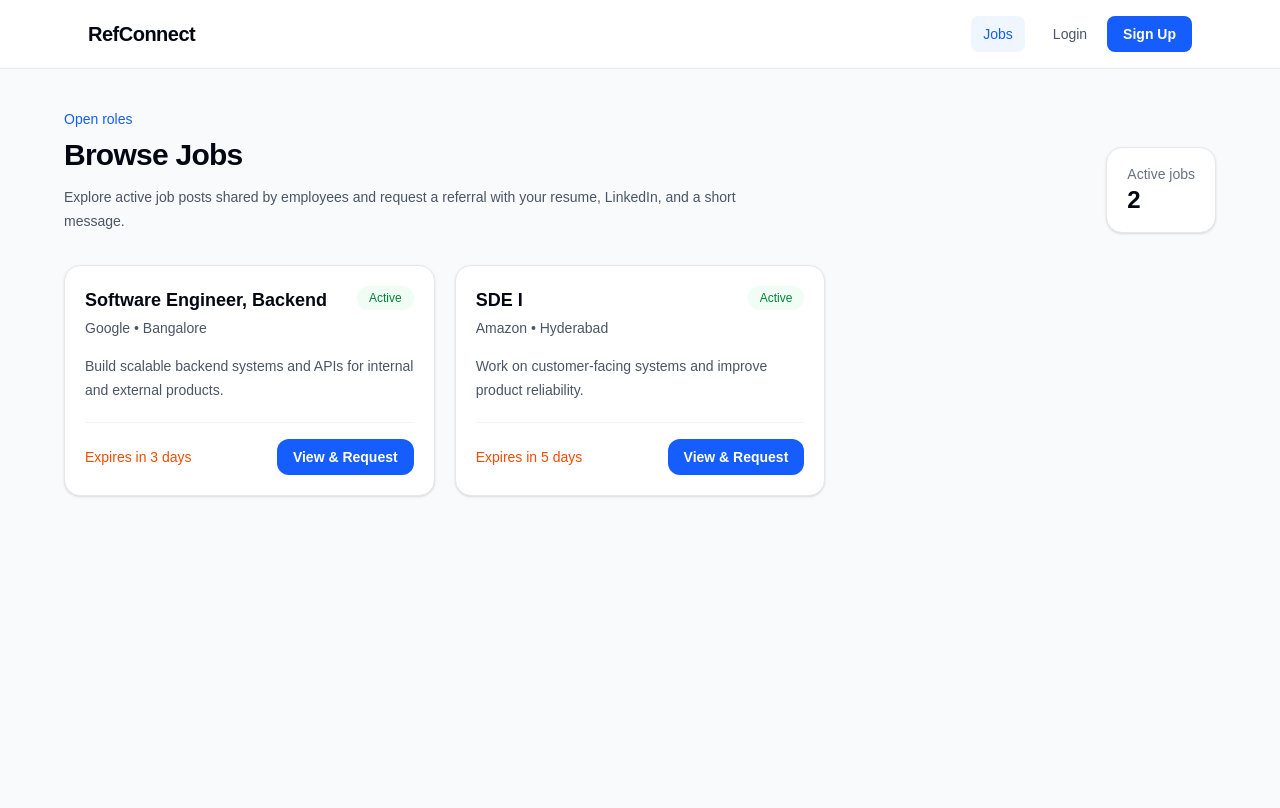
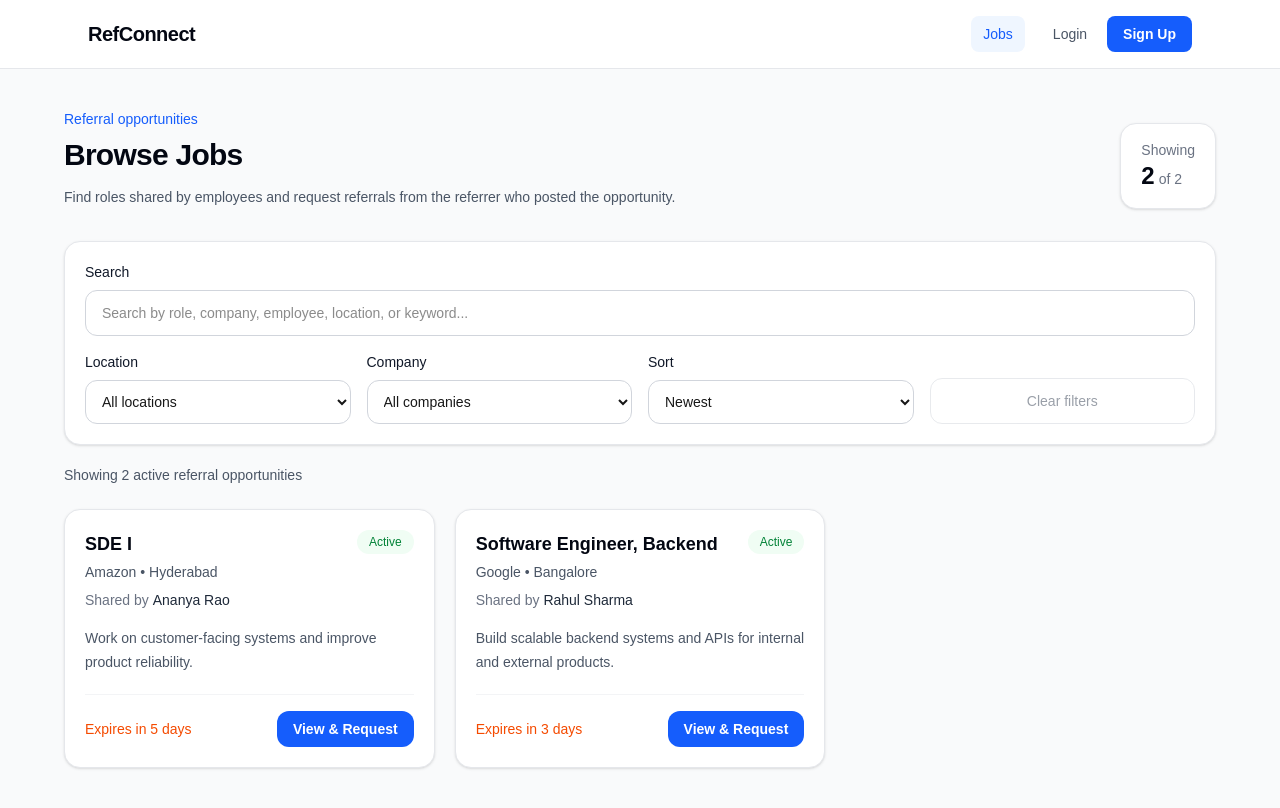
Before and after one commit to Prithvi2050/Refconnect, a Next.js app: page /jobs in a window 1280 px wide. Shown: the top 808 px of the page. Built offline with nearby package versions, Linux system fonts and the light colour scheme.

Commit message:
Add search and filters to jobs page

```diff
--- a/app/components/JobCard.tsx
+++ b/app/components/JobCard.tsx
@@ -12,12 +12,16 @@ type Job = {
   daysLeft: number;
   expiresAt?: string;
   status: JobStatus;
+  createdAt?: string;
   createdByName?: string;
+  createdByEmail?: string;
 };
 
 export default function JobCard({ job }: { job: Job }) {
   const expiryText =
     job.daysLeft === 1 ? "Expires in 1 day" : `Expires in ${job.daysLeft} days`;
+
+  const referrerName = job.createdByName || "RefConnect referrer";
 
   return (
     <div className="rounded-2xl border border-gray-200 bg-white p-5 shadow-sm transition hover:-translate-y-0.5 hover:shadow-md">
@@ -28,6 +32,11 @@ export default function JobCard({ job }: { job: Job }) {
           <p className="mt-1 text-sm text-gray-600">
             {job.company} • {job.location || "Remote"}
           </p>
+
+          <p className="mt-2 text-sm text-gray-500">
+            Shared by{" "}
+            <span className="font-medium text-gray-800">{referrerName}</span>
+          </p>
         </div>
 
         <span className="rounded-full bg-green-50 px-3 py-1 text-xs font-medium text-green-700">
@@ -35,7 +44,7 @@ export default function JobCard({ job }: { job: Job }) {
         </span>
       </div>
 
-      <p className="mt-4 line-clamp-2 text-sm leading-6 text-gray-600">
+      <p className="mt-4 min-h-12 text-sm leading-6 text-gray-600">
         {job.description ||
           "This role was shared by an employee. Open the details page to review the job and request a referral."}
       </p>
--- a/app/dashboard/employee/page.tsx
+++ b/app/dashboard/employee/page.tsx
@@ -18,6 +18,7 @@ type Job = {
   daysLeft: number;
   expiresAt?: string;
   status: JobStatus;
+  createdAt?: string;
   createdById?: string;
   createdByName?: string;
   createdByEmail?: string;
@@ -124,7 +125,7 @@ const initialRequests: ReferralRequest[] = [
 
 function getRequestStatusClasses(status: RequestStatus) {
   if (status === "pending") return "bg-yellow-100 text-yellow-700";
-  if (status === "approved") return "bg-green-100 text-green-700";
+  if (status === "approved") return "bg-green-100 text-green-0";
   if (status === "applied") return "bg-blue-100 text-blue-700";
   return "bg-red-100 text-red-700";
 }
@@ -247,9 +248,10 @@ const newJob: Job = {
   daysLeft: 7,
   expiresAt: createExpiryDate(),
   status: "active",
-  createdById: currentUser?.id,
-  createdByName: currentUser?.name,
-  createdByEmail: currentUser?.email,
+  createdAt: new Date().toISOString(),
+  createdById: currentUser.id,
+  createdByName: currentUser.name,
+  createdByEmail: currentUser.email,
 };
     saveJobs([newJob, ...jobs]);
 
--- a/app/jobs/page.tsx
+++ b/app/jobs/page.tsx
@@ -1,9 +1,10 @@
 "use client";
 
-import { useEffect, useState } from "react";
+import { useEffect, useMemo, useState } from "react";
 import JobCard from "../components/JobCard";
 
 type JobStatus = "active" | "expired";
+type SortOption = "newest" | "expiring" | "company";
 
 type Job = {
   id: string;
@@ -15,6 +16,7 @@ type Job = {
   daysLeft: number;
   expiresAt?: string;
   status: JobStatus;
+  createdAt?: string;
   createdById?: string;
   createdByName?: string;
   createdByEmail?: string;
@@ -31,6 +33,8 @@ const fallbackJobs: Job[] = [
       "Build scalable backend systems and APIs for internal and external products.",
     daysLeft: 3,
     status: "active",
+    createdAt: "2026-05-01T10:00:00.000Z",
+    createdByName: "Rahul Sharma",
   },
   {
     id: "2",
@@ -42,6 +46,8 @@ const fallbackJobs: Job[] = [
       "Work on customer-facing systems and improve product reliability.",
     daysLeft: 5,
     status: "active",
+    createdAt: "2026-05-02T10:00:00.000Z",
+    createdByName: "Ananya Rao",
   },
 ];
 
@@ -67,8 +73,23 @@ const normalizeJobs = (jobList: Job[]): Job[] => {
   });
 };
 
+function getUniqueValues(jobs: Job[], field: "location" | "company") {
+  return Array.from(
+    new Set(
+      jobs
+        .map((job) => job[field])
+        .filter(Boolean)
+        .map((value) => value.trim())
+    )
+  ).sort((a, b) => a.localeCompare(b));
+}
+
 export default function JobsPage() {
   const [jobs, setJobs] = useState<Job[]>([]);
+  const [searchTerm, setSearchTerm] = useState("");
+  const [selectedLocation, setSelectedLocation] = useState("all");
+  const [selectedCompany, setSelectedCompany] = useState("all");
+  const [sortBy, setSortBy] = useState<SortOption>("newest");
 
   useEffect(() => {
     const savedJobs = localStorage.getItem("refconnect_jobs");
@@ -81,43 +102,207 @@ export default function JobsPage() {
     setJobs(normalizedJobs.filter((job) => job.status === "active"));
   }, []);
 
+  const locations = useMemo(() => getUniqueValues(jobs, "location"), [jobs]);
+  const companies = useMemo(() => getUniqueValues(jobs, "company"), [jobs]);
+
+  const filteredJobs = useMemo(() => {
+    const normalizedSearch = searchTerm.trim().toLowerCase();
+
+    const filtered = jobs.filter((job) => {
+      const matchesSearch =
+        !normalizedSearch ||
+        [
+          job.title,
+          job.company,
+          job.location,
+          job.description,
+          job.createdByName,
+          job.createdByEmail,
+        ]
+          .filter(Boolean)
+          .join(" ")
+          .toLowerCase()
+          .includes(normalizedSearch);
+
+      const matchesLocation =
+        selectedLocation === "all" || job.location === selectedLocation;
+
+      const matchesCompany =
+        selectedCompany === "all" || job.company === selectedCompany;
+
+      return matchesSearch && matchesLocation && matchesCompany;
+    });
+
+    return filtered.sort((a, b) => {
+      if (sortBy === "expiring") {
+        return a.daysLeft - b.daysLeft;
+      }
+
+      if (sortBy === "company") {
+        return a.company.localeCompare(b.company);
+      }
+
+      const aTime = a.createdAt
+        ? new Date(a.createdAt).getTime()
+        : Number(a.id) || 0;
+
+      const bTime = b.createdAt
+        ? new Date(b.createdAt).getTime()
+        : Number(b.id) || 0;
+
+      return bTime - aTime;
+    });
+  }, [jobs, searchTerm, selectedLocation, selectedCompany, sortBy]);
+
+  const clearFilters = () => {
+    setSearchTerm("");
+    setSelectedLocation("all");
+    setSelectedCompany("all");
+    setSortBy("newest");
+  };
+
+  const hasActiveFilters =
+    searchTerm || selectedLocation !== "all" || selectedCompany !== "all";
+
   return (
     <main className="min-h-screen bg-gray-50 px-6 py-10">
       <div className="mx-auto max-w-6xl">
         <div className="flex flex-col gap-4 md:flex-row md:items-end md:justify-between">
           <div>
-            <p className="text-sm font-medium text-blue-600">Open roles</p>
+            <p className="text-sm font-medium text-blue-600">
+              Referral opportunities
+            </p>
 
             <h1 className="mt-2 text-3xl font-bold tracking-tight text-gray-950">
               Browse Jobs
             </h1>
 
             <p className="mt-3 max-w-2xl text-sm leading-6 text-gray-600">
-              Explore active job posts shared by employees and request a
-              referral with your resume, LinkedIn, and a short message.
+              Find roles shared by employees and request referrals from the
+              referrer who posted the opportunity.
             </p>
           </div>
 
           <div className="rounded-2xl border border-gray-200 bg-white px-5 py-4 shadow-sm">
-            <p className="text-sm text-gray-500">Active jobs</p>
-            <p className="text-2xl font-bold text-gray-950">{jobs.length}</p>
+            <p className="text-sm text-gray-500">Showing</p>
+            <p className="text-2xl font-bold text-gray-950">
+              {filteredJobs.length}
+              <span className="ml-1 text-sm font-medium text-gray-500">
+                of {jobs.length}
+              </span>
+            </p>
           </div>
         </div>
 
-        {jobs.length === 0 ? (
-          <div className="mt-10 rounded-2xl border border-dashed border-gray-300 bg-white p-10 text-center">
+        <section className="mt-8 rounded-2xl border border-gray-200 bg-white p-5 shadow-sm">
+          <div>
+            <label className="mb-2 block text-sm font-medium text-gray-900">
+              Search
+            </label>
+
+            <input
+              value={searchTerm}
+              onChange={(e) => setSearchTerm(e.target.value)}
+              className="w-full rounded-xl border border-gray-300 px-4 py-3 text-sm outline-none focus:border-blue-600"
+              placeholder="Search by role, company, employee, location, or keyword..."
+            />
+          </div>
+
+          <div className="mt-4 grid gap-4 md:grid-cols-4">
+            <div>
+              <label className="mb-2 block text-sm font-medium text-gray-900">
+                Location
+              </label>
+
+              <select
+                value={selectedLocation}
+                onChange={(e) => setSelectedLocation(e.target.value)}
+                className="w-full rounded-xl border border-gray-300 px-3 py-3 text-sm outline-none focus:border-blue-600"
+              >
+                <option value="all">All locations</option>
+                {locations.map((location) => (
+                  <option key={location} value={location}>
+                    {location}
+                  </option>
+                ))}
+              </select>
+            </div>
+
+            <div>
+              <label className="mb-2 block text-sm font-medium text-gray-900">
+                Company
+              </label>
+
+              <select
+                value={selectedCompany}
+                onChange={(e) => setSelectedCompany(e.target.value)}
+                className="w-full rounded-xl border border-gray-300 px-3 py-3 text-sm outline-none focus:border-blue-600"
+              >
+                <option value="all">All companies</option>
+                {companies.map((company) => (
+                  <option key={company} value={company}>
+                    {company}
+                  </option>
+                ))}
+              </select>
+            </div>
+
+            <div>
+              <label className="mb-2 block text-sm font-medium text-gray-900">
+                Sort
+              </label>
+
+              <select
+                value={sortBy}
+                onChange={(e) => setSortBy(e.target.value as SortOption)}
+                className="w-full rounded-xl border border-gray-300 px-3 py-3 text-sm outline-none focus:border-blue-600"
+              >
+                <option value="newest">Newest</option>
+                <option value="expiring">Expiring soon</option>
+                <option value="company">Company A-Z</option>
+              </select>
+            </div>
+
+            <div className="flex items-end">
+              <button
+                onClick={clearFilters}
+                disabled={!hasActiveFilters}
+                className="w-full rounded-xl border border-gray-300 px-4 py-3 text-sm font-medium text-gray-700 hover:bg-gray-50 disabled:cursor-not-allowed disabled:opacity-50"
+              >
+                Clear filters
+              </button>
+            </div>
+          </div>
+        </section>
+
+        <div className="mt-5 flex items-center justify-between">
+          <p className="text-sm text-gray-600">
+            Showing {filteredJobs.length} active referral{" "}
+            {filteredJobs.length === 1 ? "opportunity" : "opportunities"}
+          </p>
+        </div>
+
+        {filteredJobs.length === 0 ? (
+          <div className="mt-8 rounded-2xl border border-dashed border-gray-300 bg-white p-10 text-center">
             <h2 className="text-lg font-semibold text-gray-950">
-              No active jobs available
+              No matching jobs found
             </h2>
 
             <p className="mx-auto mt-2 max-w-md text-sm leading-6 text-gray-600">
-              There are no active job posts right now. Please check again later
-              or ask an employee to add a role.
+              Try changing your search or filters. You can also browse all
+              active referral opportunities.
             </p>
+
+            <button
+              onClick={clearFilters}
+              className="mt-5 rounded-xl bg-blue-600 px-4 py-2 text-sm font-semibold text-white hover:bg-blue-700"
+            >
+              Clear filters
+            </button>
           </div>
         ) : (
-          <div className="mt-8 grid gap-5 md:grid-cols-2 lg:grid-cols-3">
-            {jobs.map((job) => (
+          <div className="mt-6 grid gap-5 md:grid-cols-2 lg:grid-cols-3">
+            {filteredJobs.map((job) => (
               <JobCard key={job.id} job={job} />
             ))}
           </div>
```
